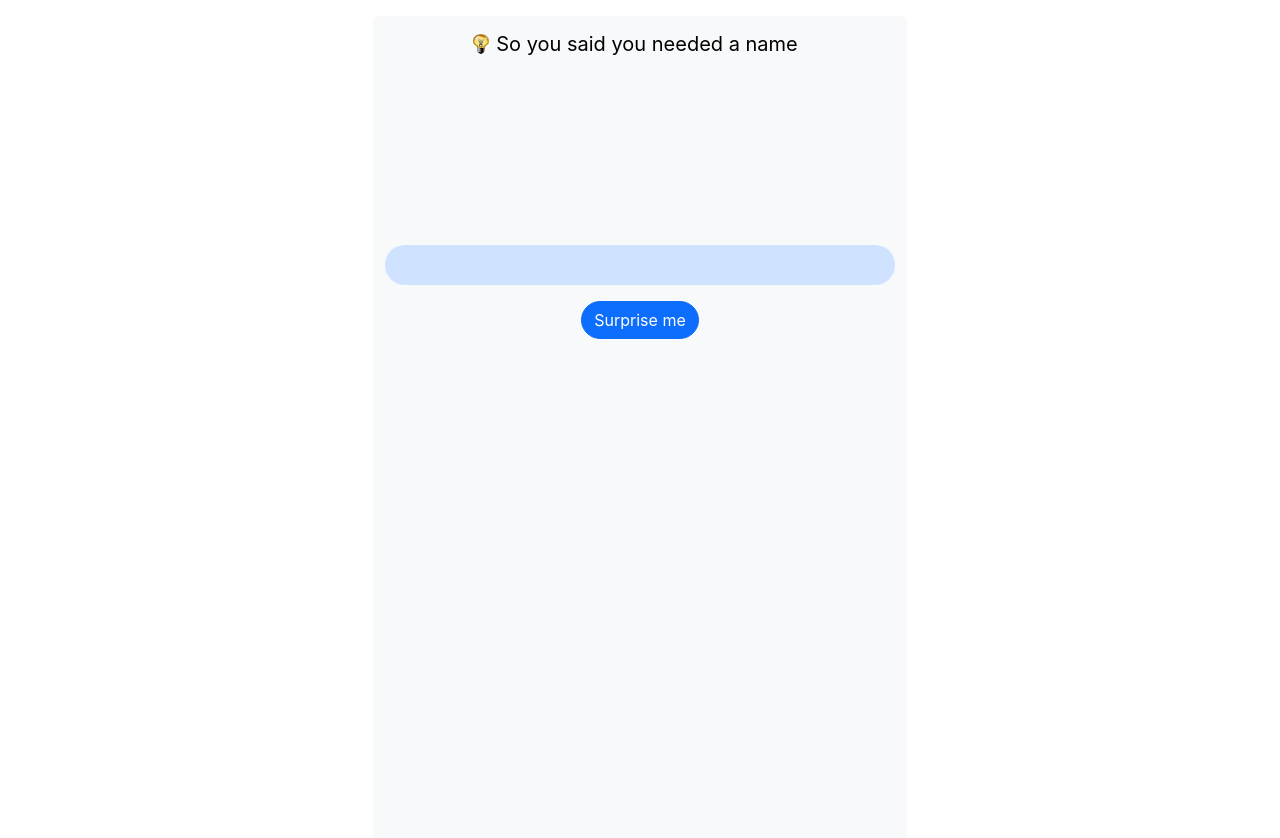
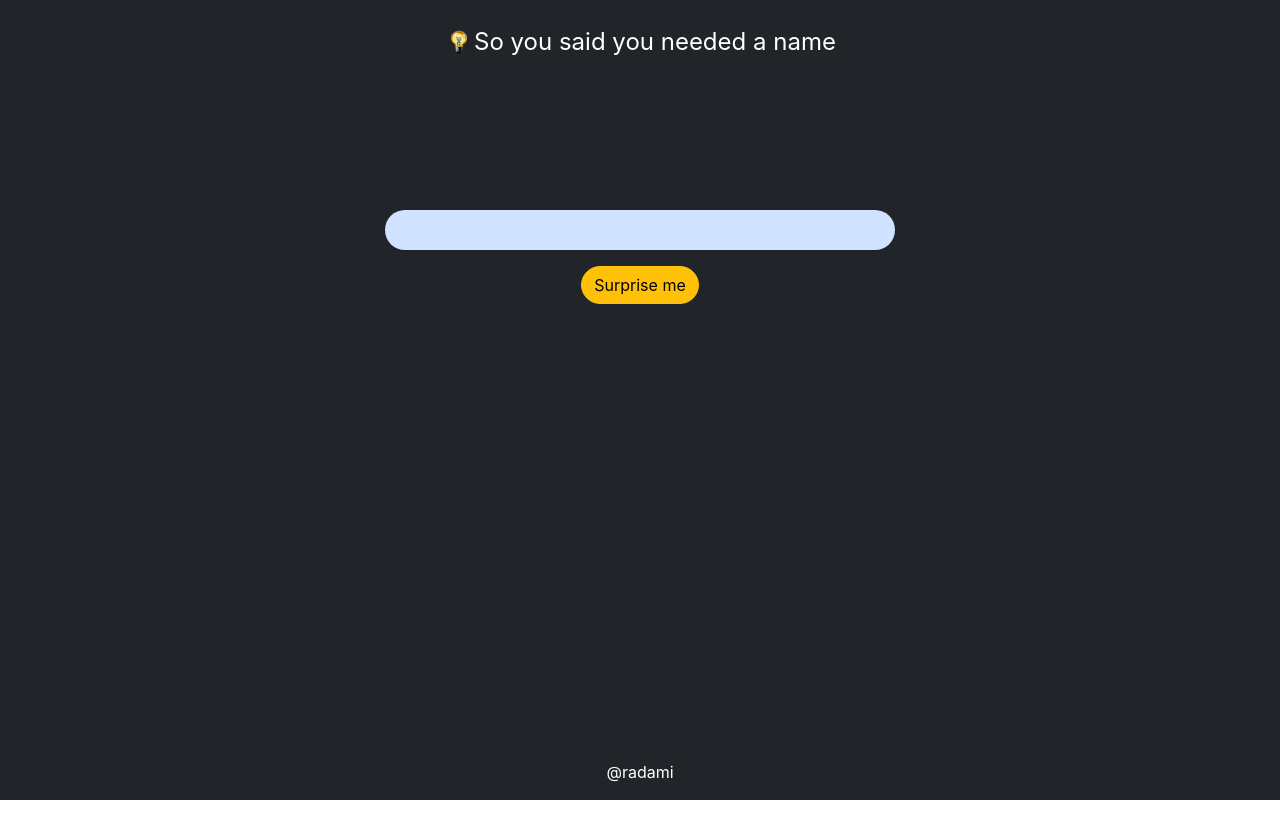
Before and after one commit to Radami/random_name, a React (Create React App) app in the folder restaurants-fe/: page / in a window 1280 px wide. Shown: the top 838 px of the page. After the commit the page ends 800 px from the top, so only its background shows below. Built offline with nearby package versions, Linux system fonts and the light colour scheme; no server answers; the HTML template or start-up script is replaced by a standard one.

Commit message:
Reworked page to add footer

```diff
--- a/restaurants-fe/src/App.js
+++ b/restaurants-fe/src/App.js
@@ -1,5 +1,6 @@
-import { Fragment, useEffect } from 'react';
+import { useEffect } from 'react';
 import './App.css';
+import Footer from "./components/footer";
 import Header from "./components/header";
 import Home from "./components/home";
 
@@ -11,10 +12,11 @@ function App() {
 
 
   return (
-    <Fragment>
+    <div class="d-flex flex-column min-vh-100 bg-dark">
       <Header />
       <Home />
-    </Fragment>
+      <Footer />
+    </div>
   );
 }
 
--- /dev/null
+++ b/restaurants-fe/src/components/footer.js
@@ -0,0 +1,14 @@
+import { Component } from "react";
+
+
+class Header extends Component {
+    render() {
+      return (
+        <footer class="footer mt-auto py-3 text-white">
+            <div class="container text-center">@radami</div>
+        </footer>
+      );
+    }
+  }
+
+  export default Header;
--- a/restaurants-fe/src/components/header.js
+++ b/restaurants-fe/src/components/header.js
@@ -4,16 +4,20 @@ import logo from '../assets/logo.png';
 class Header extends Component {
     render() {
       return (
-        <div class="container d-flex col-lg-5 mt-3 bg-light rounded-top">
-          <nav class="navbar navbar-light w-100">
-            <div class="container-fluid justify-content-center">
-              <a class="navbar-brand" href="#">
-                <img src={logo} alt="" width="30" height="24" class="d-inline-block align-text-top" />
-                So you said you needed a name
-              </a>
-            </div>
-          </nav>
-        </div>
+        <header>
+          <div class="container d-flex col-lg-5 mt-3 ">
+            <nav class="navbar navbar-light w-100">
+              <div class="container-fluid justify-content-center text-white">
+
+                  <img src={logo} alt="" width="30" height="28" class="d-inline-block align-text-top" />
+                  <span class="fs-4">
+                    So you said you needed a name
+                  </span>
+
+              </div>
+            </nav>
+          </div>
+        </header>
       );
     }
   }
--- a/restaurants-fe/src/components/home.js
+++ b/restaurants-fe/src/components/home.js
@@ -10,7 +10,7 @@ class Button extends Component {
     }
 
     render() {
-        return <button onClick={this.props.onClick} className="new btn btn-primary rounded-pill">{this.props.name}</button>
+        return <button onClick={this.props.onClick} className="new btn btn-warning rounded-pill">{this.props.name}</button>
     }
 }
 
@@ -30,10 +30,9 @@ class Home extends Component {
     render() {
 
         return (
-            <div class="d-flex flex-column min-vh-100">
-                <div class="container-fluid d-flex flex-column col-lg-5 flex-grow-1 justify-content-center bg-light">
+                <main class="container-fluid d-flex flex-column col-lg-5 flex-grow-1 justify-content-center">
                     <div class="row flex-grow-1">
-                        <div class="col d-flex flex-column justify-content-end text-center my-auto">
+                        <div class="col d-flex flex-column justify-content-center text-center">
                             <div class="container-md py-3 rounded-pill bg-primary-subtle">
                                 <h3>{this.state.name}</h3>
                             </div>
@@ -45,8 +44,7 @@ class Home extends Component {
                         </div>
                     </div>
                     <div class="row flex-grow-1"></div>
-                </div>
-            </div>
+                </main>
 
         )
     }
```
